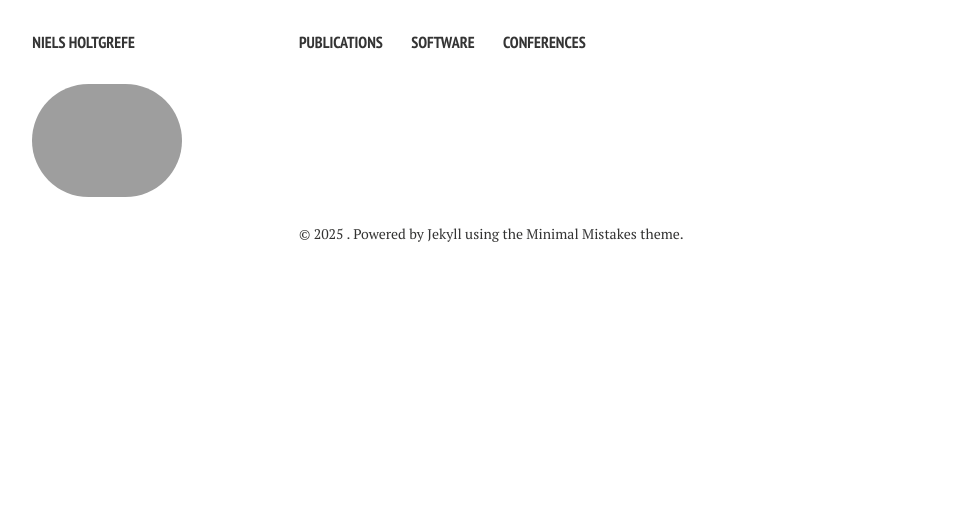
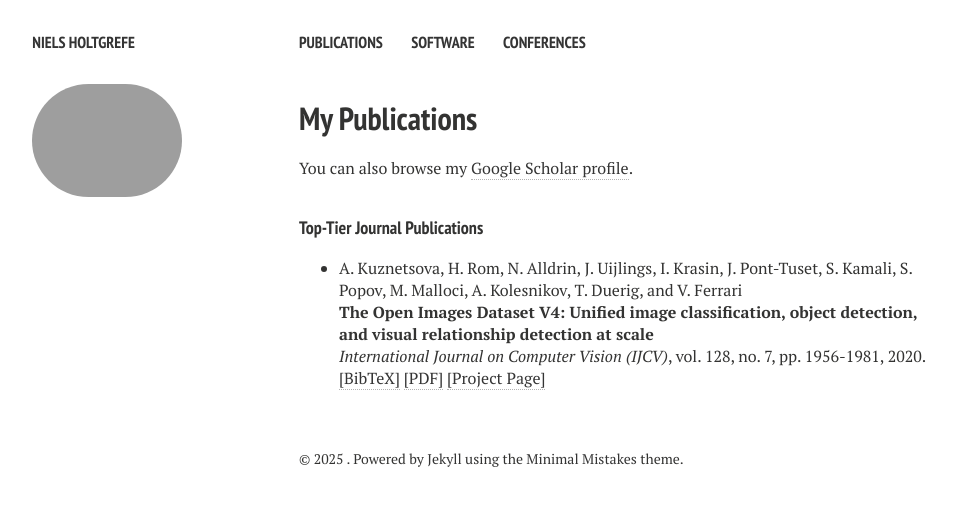
Before and after one commit to nielsholtgrefe/nielsholtgrefe.github.io, a Jekyll site: the page built from publications.md, in a window 1280 px wide. Shown: the top 506 px of the page, without its empty margins (21-977 px from the left). Built offline with Jekyll 4.4.1, drawn with Linux system fonts in a browser that asks for light colours; nearby versions of some CDN libraries.

Commit message:
Update publications.html

```diff
--- a/_layouts/publications.html
+++ b/_layouts/publications.html
@@ -5,17 +5,50 @@
 <!--[if gt IE 8]><!--> <html class="no-js" lang="en"><!--<![endif]-->
 <head>
 {% include _head.html %}
-<style>
-  .bottom-three {
-     margin-bottom: 1.5cm;
-   }
-  .bottom-small {
-     margin-bottom: 1cm;
-   }
-</style>
 </head>
 
 <body class="page">
+<style>
+    /*********************************
+     The list of publication items
+     *********************************/
+/* The list of items */
+.biblist { }
+
+/* The item */
+.biblist li { }
+
+/* You can define custom styles for plstyle field here. */
+
+
+/*************************************
+ The box that contain BibTeX code
+ *************************************/
+div.noshow { display: none; }
+div.bibtex {
+	margin-right: 0%;
+	margin-top: 1.2em;
+	margin-bottom: 1em;
+	border: 1px solid silver;
+	padding: 0em 1em;
+	background: #ffffee;
+}
+div.bibtex pre { font-size: 75%; overflow: auto;  width: 100%; padding: 0em 0em;}</style>
+<script type="text/javascript">
+    <!--
+    // Toggle Display of BibTeX
+    function toggleBibtex(articleid) {
+        var bib = document.getElementById('bib_'+articleid);
+        if (bib) {
+            if(bib.className.indexOf('bibtex') != -1) {
+                bib.className.indexOf('noshow') == -1?bib.className = 'bibtex noshow':bib.className = 'bibtex';
+            }
+        } else {
+            return;
+        }
+    }
+-->
+    </script>
 
 {% include _browser-upgrade.html %}
 
@@ -37,14 +70,55 @@
   {% endif %}
   </div><!-- /.image-wrap -->
 {% endif %}
+
 <div id="main" role="main">
   <div class="article-author-side">
     {% include _author-bio.html %}
   </div>
   <article>
+    <h1>{{ page.title }}</h1>
+    <div class="article-wrap">
+      {{ content }}
+
+
+
+<h4 style="margin-bottom:0px;padding-top:10px;">Top-Tier Journal Publications</h4>
+<!-- Generated from JabRef by PubList by Truong Nghiem at 11:44 on 2015.09.10. -->
+<ul class="biblist">
+
+  <!-- Item: Kuznetsova2020 -->
+<li ><p>
+  A. Kuznetsova, H. Rom, N. Alldrin, J. Uijlings, I. Krasin, J. Pont-Tuset, S. Kamali, S. Popov, M. Malloci, A. Kolesnikov, T. Duerig, and V. Ferrari
+<br><b>The Open Images Dataset V4: Unified image classification, object detection, and visual relationship detection at scale</b><br>
+<i>International Journal on Computer Vision (IJCV)</i>, vol. 128, no. 7, pp. 1956-1981, 2020.
+<br />
+<a href="javascript:toggleBibtex('Kuznetsova2020')">[BibTeX]</a>
+<a href="https://arxiv.org/abs/1811.00982" target="_blank">[PDF]</a> <a href="https://storage.googleapis.com/openimages/web/index.html"  target="_blank">[Project Page]</a>
+</p>
+<div id="bib_Kuznetsova2020" class="bibtex noshow">
+<pre>
+@article{Kuznetsova2020,
+  author = {Alina Kuznetsova and Hassan Rom and Neil Alldrin and Jasper Uijlings and Ivan Krasin and Jordi Pont-Tuset and Shahab Kamali and Stefan Popov and Matteo Malloci and Alexander Kolesnikov and Tom Duerig and Vittorio Ferrari},
+  title = {The Open Images Dataset V4: Unified image classification, object detection, and visual relationship detection at scale},
+  year = {2020},
+  number = {7},
+  volume = {128},
+  pages={1956-1981},
+  journal = {IJCV}
+}
+</pre>
+</div>
+</li>
+
+</ul>
+
+
+    </div><!-- /.article-wrap -->
+    {% if site.disqus_shortname and page.comments %}
+      <section id="disqus_thread"></section><!-- /#disqus_thread -->
+    {% endif %}
   </article>
 </div><!-- /#index -->
-
 <div class="footer-wrap">
   <footer>
     {% include _footer.html %}
```
